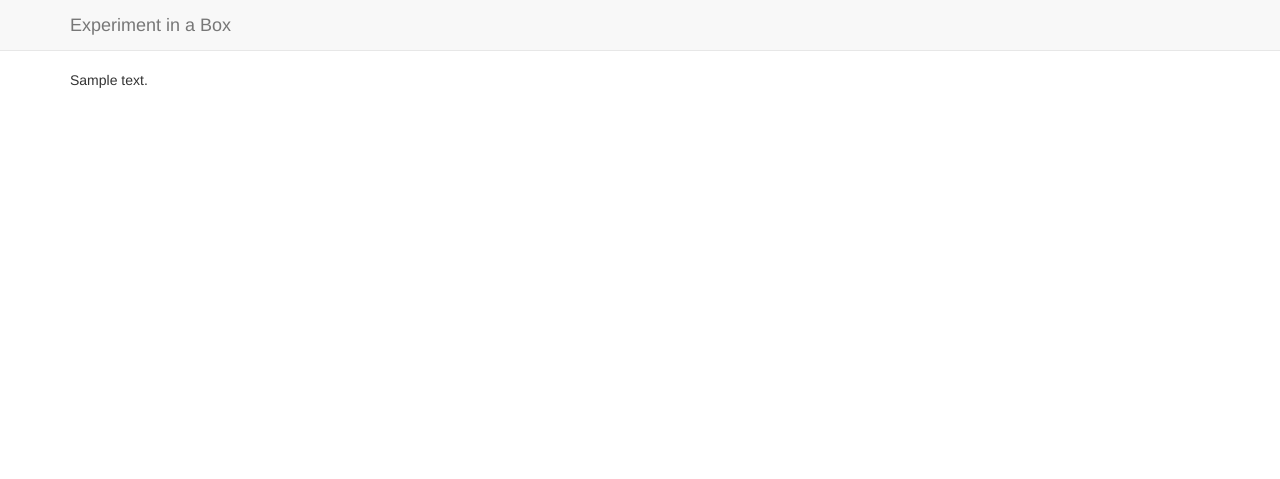
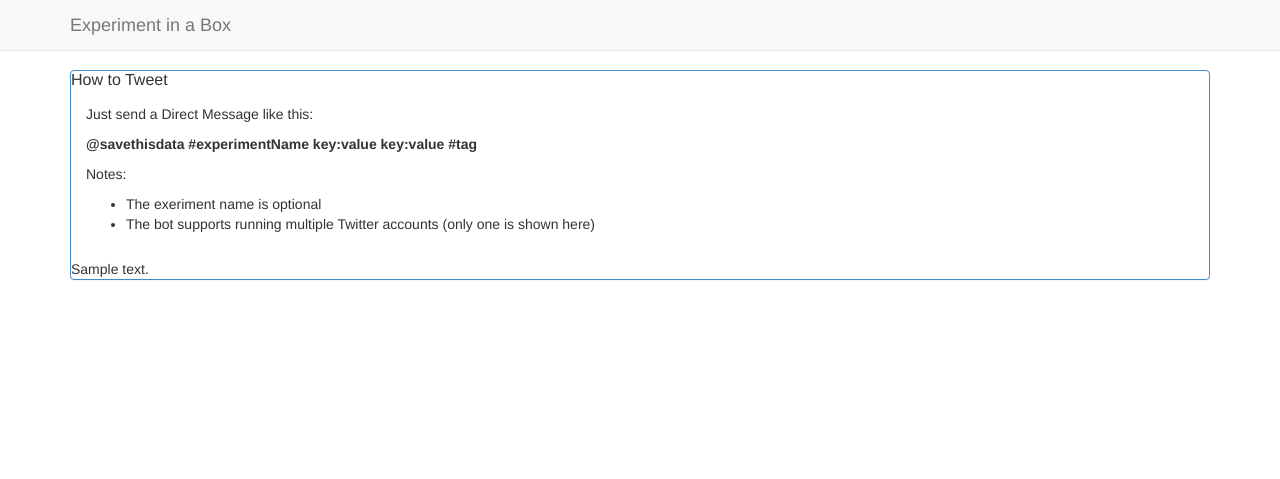
Before and after one commit to eob/data-tweets, a Python web app: template templates/index.html in a window 1280 px wide. Shown: the top 479 px of the page. Run offline with Jinja, Linux system fonts and the light colour scheme; the template is opened without the code that fills it: most values are stand-ins (such as "Sample title", 1, 10 or a date in 2020); some libraries are stand-ins or nearby versions.

Commit message:
new copy

```diff
--- a/templates/index.html
+++ b/templates/index.html
@@ -45,6 +45,21 @@
     </div>
 
     <div class="container">
+
+      <div class="panel panel-primary">
+        <h3 class="panel-title">How to Tweet</h3>
+        <div class="panel-body">
+          <p>Just send a Direct Message like this:</p>
+
+          <p><b>@savethisdata #experimentName key:value key:value #tag</b></p>
+
+          <p>Notes:
+          <ul>
+            <li>The exeriment name is optional</li>
+            <li>The bot supports running multiple Twitter accounts (only one is shown here)</li>
+          </ul>
+        </div>
+      <div>
       {{content}}
     </div> <!-- /container -->
 
```
